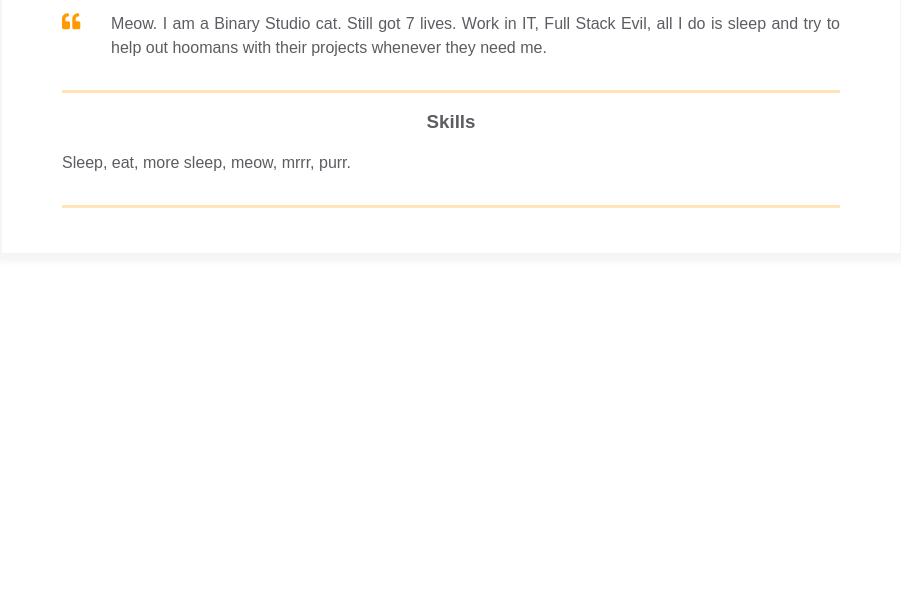
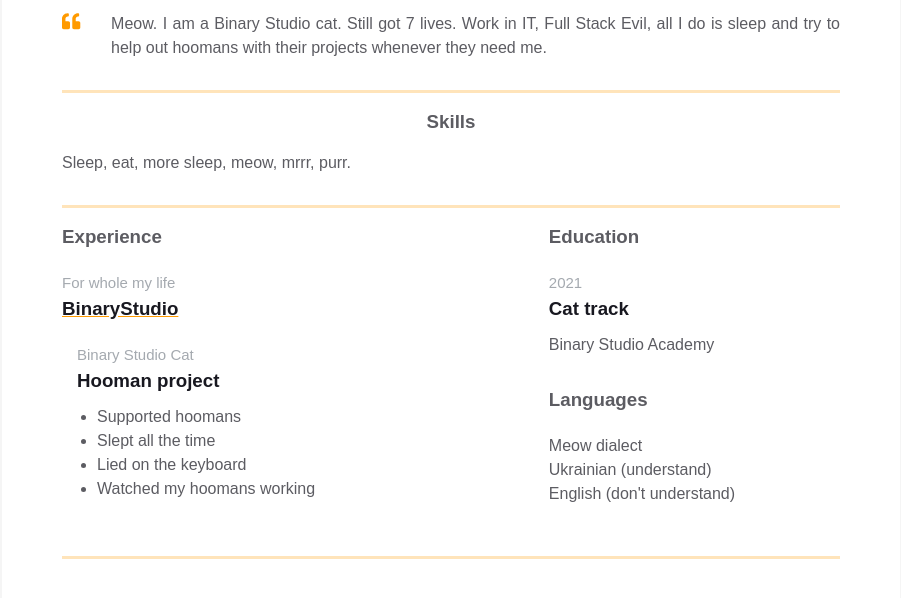
Before and after one commit to LiliaSt/homepage, a plain HTML site: page index.html in a window 1280 px wide. Shown: the part 338-936 px from the top of the page, without its empty margins (189-1090 px from the left). Before the commit the page ends 800 px from the top, so only its background shows below. Drawn offline with Linux system fonts and the light colour scheme.

Commit message:
Added experience and additional info

```diff
--- a/index.html
+++ b/index.html
@@ -60,8 +60,7 @@
                     <div class="resume__block">
                         <div class="intro">
                             <div class="intro__icon-wrapper">
-                                <svg class="intro__icon" xmlns="http://www.w3.org/2000/svg"
-                                    viewBox="0 0 512 512">
+                                <svg class="intro__icon" xmlns="http://www.w3.org/2000/svg" viewBox="0 0 512 512">
                                     <path d="M464 256h-80v-64c0-35.3 28.7-64 64-64h8c13.3 0 24-10.7
                               24-24V56c0-13.3-10.7-24-24-24h-8c-88.4 0-160 71.6-160 160v240c0
                               26.5 21.5 48 48 48h128c26.5 0 48-21.5
@@ -89,6 +88,60 @@
                         </div>
                     </div>
                 </div>
+                <div class="container">
+                    <div class="resume__block">
+                        <div class="main-info fh">
+                            <div class="experiences">
+                                <h3 class="experiences__header">Experience</h3>
+                                <div class="experiences__company">
+                                    <div class="experiences__company-header">
+                                        <span class="experiences__company-header-durability">For whole my life</span>
+                                        <h3 class="experiences__company-header-name">BinaryStudio</h3>
+                                    </div>
+
+                                    <div class="experiences__company-project">
+                                        <span class="experiences__company-project-role">Binary Studio Cat</span>
+                                        <h3 class="experiences__company-project-name">Hooman project</h3>
+                                        <ul class="experiences__company-project-responsibilities">
+                                            <li>Supported hoomans</li>
+                                            <li>Slept all the time</li>
+                                            <li>Lied on the keyboard</li>
+                                            <li>Watched my hoomans working</li>
+                                        </ul>
+                                    </div>
+                                </div>
+                            </div>
+
+                            <div class="additional-info fv">
+                                <div class="additional-info fv">
+                                    <div class="additional-info__education">
+                                        <h3 class="additional-info__education-header">Education</h3>
+                                        <div class="additional-info__education-university">
+                                            <span class="additional-info__education-university-durability">2021</span>
+                                            <h3 class="additional-info__education-university-speciality">
+                                                Cat track
+                                            </h3>
+                                            <p class="additional-info__education-university-name">
+                                                Binary Studio Academy
+                                            </p>
+                                        </div>
+                                    </div>
+
+                                    <div class="additional-info__languages">
+                                        <h3 class="additional-info__languages-header">Languages</h3>
+                                        <p class="additional-info__languages-item">Meow dialect</p>
+                                        <p class="additional-info__languages-item">
+                                            Ukrainian (understand)
+                                        </p>
+                                        <p class="additional-info__languages-item">
+                                            English (don't understand)
+                                        </p>
+                                    </div>
+                                </div>
+                            </div>
+                        </div>
+                    </div>
+                </div>
             </div>
         </div>
     </main>
```
Lines whose indentation alone changed are shown as unchanged.
